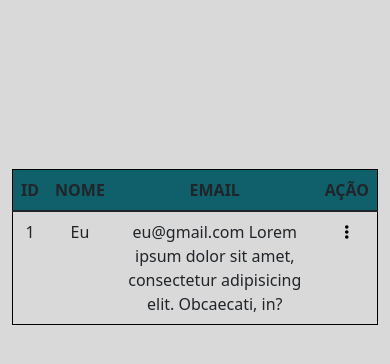
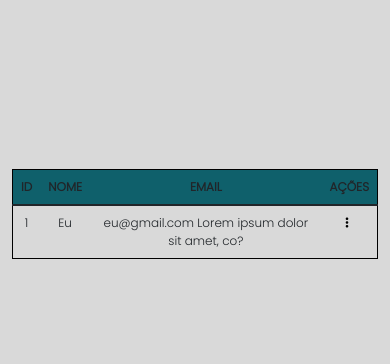
Before and after one commit to gabriellac2002/Artella, a PHP site: page /app/views/site/viewUsuario.html in a window 390 px wide. Shown: the top 364 px of the page. Run offline with PHP 8.4, Linux system fonts and the light colour scheme.

Commit message:
removendo a cor dos botoes - botões para desktop e mobile diferentes

```diff
--- a/app/views/site/viewUsuario.html
+++ b/app/views/site/viewUsuario.html
@@ -49,28 +49,42 @@
     <!-- TABLE  -->
     <div class="container">
       <div class="spaceTable">
-        <table class="table ">
+        <table class="table mx-0">
 
           <!-- CABEÇALHO -->
-          <thead>
+          <thead class="headTable">
             <tr>
               <th>ID</th>
               <th>NOME</th>
               <th>EMAIL</th>
-              <th>AÇÃO</th>
+              <th>AÇÕES</th>
             </tr>
           </thead>
 
           <!-- CONTEÚDO -->
           <!-- ! AINDA SEM O PHP -->
-          <tbody>
+          <tbody class="bodyTable">
             <tr>
               <td>1</td>
               <td>Eu</td>
-              <td>eu@gmail.com Lorem ipsum dolor sit amet, consectetur adipisicing elit. Obcaecati, in?</td>
-              <td>
+              <td>eu@gmail.com Lorem ipsum dolor sit amet, co?</td>
+              <td class="btn-row">
+
+                <!-- Botões desktop -->
+
+                <div class="btns-desktop">
+
+                  <button class="btn btnView" data-bs-target="#viewAction"><i class="fa-solid fa-eye mx-1"><p class="mt-3">Vizualizar</p></i></button>
+
+                  <button class="btn btnEdit" data-bs-target="#editAction"><i class="fa fa-pencil mx-1"><p class="mt-3">Editar</p></i></button>
+
+                  <button class="btn btnDelete" data-bs-target="#deleteAction"><i class="fa-solid fa-trash mx-1"><p class="mt-3">Deletar</p></i></button>
+
+                </div>
+
+                <!-- Botões para mobile -->
                 <button class="button-action" data-bs-toggle="modal" data-bs-target="#userAction">
-                  <i class="fa-solid fa-ellipsis-vertical"></i></button>
+                  <i class="fa-solid fa-ellipsis-vertical mx-3"></i></button>
 
                 <div class="modal fade" id="userAction" tabindex="-1" aria-hidden="true">
                   <div class="modal-dialog">
--- a/public/css/viewUsuarioStyle.css
+++ b/public/css/viewUsuarioStyle.css
@@ -12,16 +12,24 @@ body {
   width: 100%;
   height: 100%;
 }
+
 table thead {
   background: #0f606b;
 }
+
 .spaceTable table {
   border: solid 1px #000;
   text-align: center;
 }
+
 .button-action {
   border: none;
   background: none;
+  display: none;
+}
+
+.btn-row{
+  min-width: 200px;
 }
 
 .btnClose:hover {
@@ -33,32 +41,43 @@ table thead {
 .btnDelete {
   font: 14px "Poppins", sans-serif;
 }
-.btnView{
-    color:#66b266;
+
+.btnView i p,
+.btnEdit i p,
+.btnDelete i p {
+  display:none;
 }
-.btnView:hover{
-    color:#518e51;
-}
-
-.btnEdit{
-    color:#5a5aff;
-}
-.btnEdit:hover{
-    color:#3232ff ;
-}
-
-.btnDelete{
-    color:#ff5858;
-}
-
-.btnDelete:hover{
-    color:#ff1919 ;
-}
-
-
 
 .btnView:hover,
 .btnEdit:hover,
 .btnDelete:hover {
   transform: scale(1.2);
 }
+
+@media (max-width:540px){
+
+  .button-action{
+    display: block;
+  }
+
+  .btns-desktop{
+    display: none;
+  }
+
+  .btnView i p,
+  .btnEdit i p,
+  .btnDelete i p {
+    display:block;
+  }
+
+  .btn-row{
+    min-width: 0;
+    max-width: 30px;
+  }
+  .headTable{
+    font: 12px "Poppins", sans-serif;
+  }
+  .bodyTable{
+    font: 12px "Poppins", sans-serif;
+  }
+}
```
